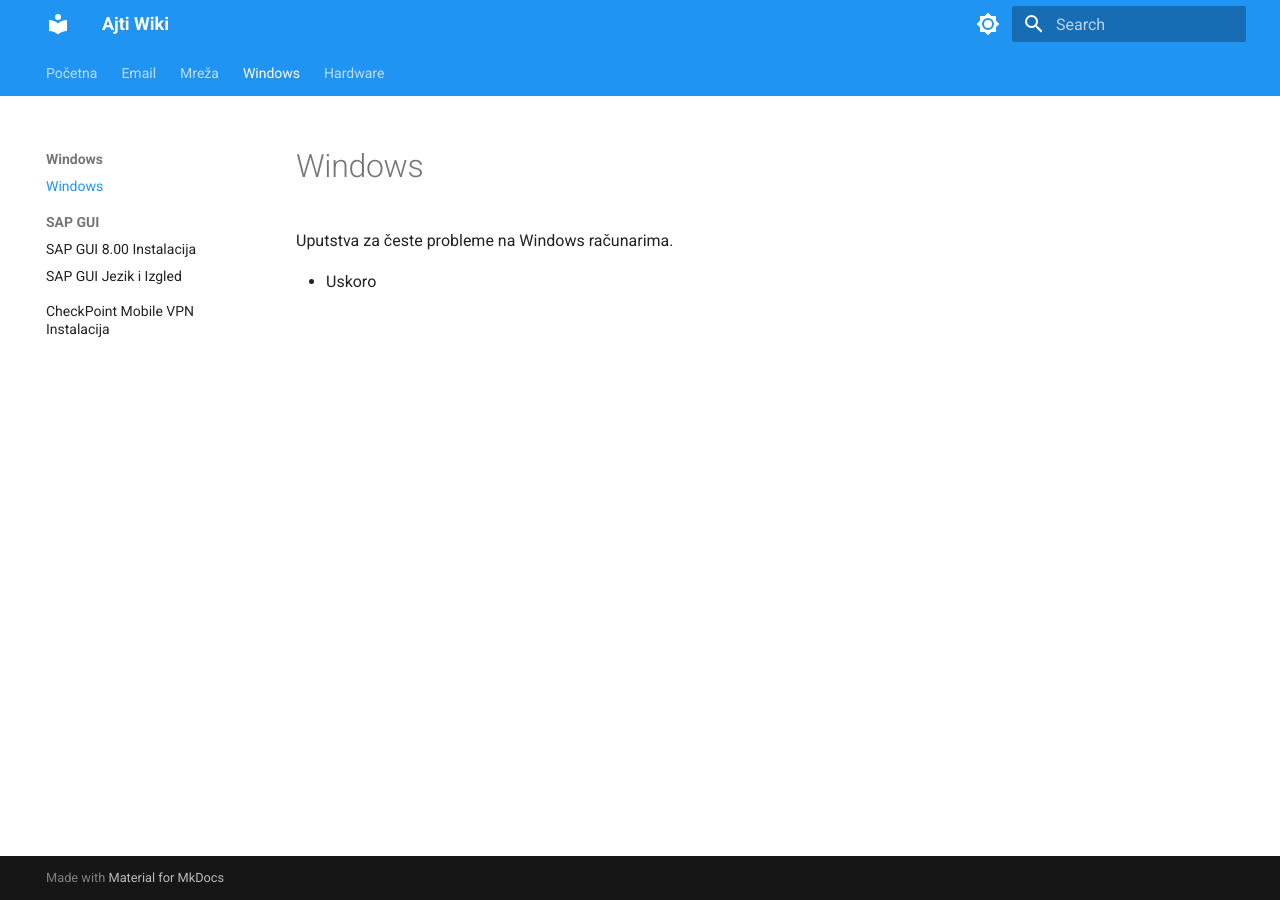
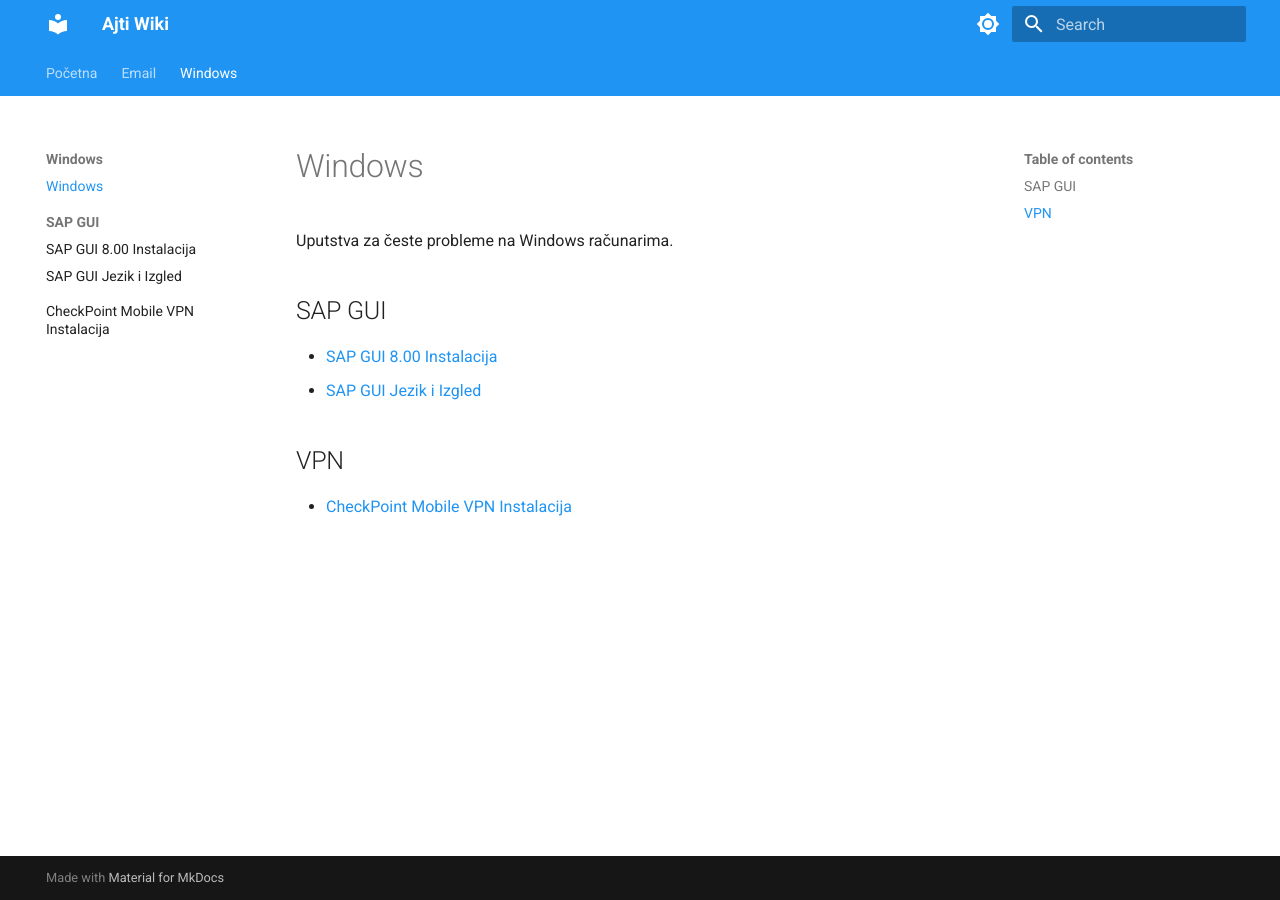
Before and after one commit to markomilutinovic/ajti-wiki, an MkDocs documentation site: the page built from docs/windows/index.md, in a window 1280 px wide. Built offline with MkDocs 1.6.1 and Material for MkDocs 9.7.7, drawn with Linux system fonts in a browser that asks for light colours.

Commit message:
fix(nav): remove empty placeholder sections from nav
Windows, Mreža, and Hardware sections had no articles — only "Uskoro"
placeholder index files — causing broken empty pages in the nav.
Sections will be re-added when actual articles exist for them.

Co-Authored-By: Claude Sonnet 4.6 <noreply@anthropic.com>

```diff
--- a/docs/windows/index.md
+++ b/docs/windows/index.md
@@ -2,4 +2,11 @@
 
 Uputstva za česte probleme na Windows računarima.
 
-- Uskoro
+## SAP GUI
+
+- [SAP GUI 8.00 Instalacija](SAP-GUI-800-Instalacija.md)
+- [SAP GUI Jezik i Izgled](SAP-GUI-Jezik-i-Izgled.md)
+
+## VPN
+
+- [CheckPoint Mobile VPN Instalacija](CheckPoint-Mobile-VPN-Instalacija.md)
--- a/mkdocs.yml
+++ b/mkdocs.yml
@@ -32,16 +32,12 @@ nav:
   - Email:
       - email/index.md
       - Thunderbird — Inbox ne prikazuje svu poštu: email/thunderbird-popravka-foldera.md
-  - Mreža:
-      - network/index.md
   - Windows:
       - windows/index.md
       - SAP GUI:
           - SAP GUI 8.00 Instalacija: windows/SAP-GUI-800-Instalacija.md
           - SAP GUI Jezik i Izgled: windows/SAP-GUI-Jezik-i-Izgled.md
       - CheckPoint Mobile VPN Instalacija: windows/CheckPoint-Mobile-VPN-Instalacija.md
-  - Hardware:
-      - hardware/index.md
 
 markdown_extensions:
   - admonition
```
